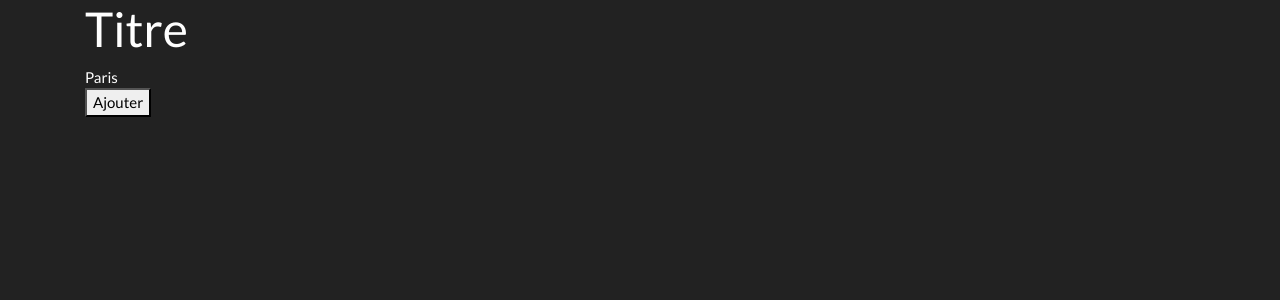
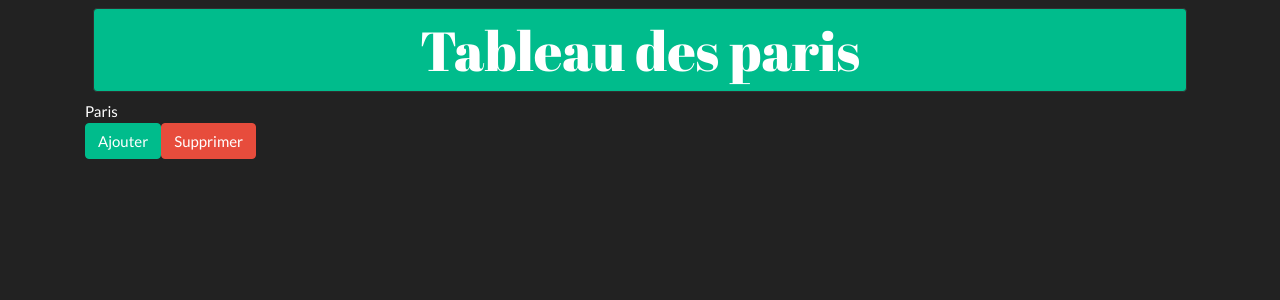
Before and after one commit to Doncle85/tableauparis, a React (Create React App) app: page / in a window 1280 px wide. Shown: the top 300 px of the page. Built offline with nearby package versions, Linux system fonts and the light colour scheme.

Commit message:
add button

```diff
--- a/public/index.html
+++ b/public/index.html
@@ -26,6 +26,7 @@
     -->
     <title>React App</title>
     <link rel="stylesheet" href="https://bootswatch.com/4/darkly/bootstrap.min.css" >
+    <link href="https://fonts.googleapis.com/css2?family=Abril+Fatface&display=swap" rel="stylesheet">
   </head>
   <body>
     <noscript>You need to enable JavaScript to run this app.</noscript>
--- a/src/App.js
+++ b/src/App.js
@@ -1,11 +1,15 @@
 import React from 'react';
+import TitreH1 from "./Components/Titres/TitreH1";
+import Bouton from "./Components/Bouton/Bouton"
 
 function App() {
   return (
    <div className="container">
-     <h1>Titre</h1>
+     <TitreH1>Tableau des paris</TitreH1>
        <div>Paris</div>
-       <button>Ajouter</button>
+       <Bouton typeBtn="btn-success" click={() => console.log("Ajouter")}>Ajouter</Bouton>
+       <Bouton typeBtn="btn-danger" click={() => console.log("Supprimer")}>Supprimer</Bouton>
+
    </div>
   );
 }
--- /dev/null
+++ b/src/Components/Bouton/Bouton.js
@@ -0,0 +1,12 @@
+import React from 'react';
+
+const bouton = (props) => {
+   const btnCss = `btn ${props.typeBtn}`//permets de definir une couleur de bouton
+   return  <button className={btnCss} onClick={props.click}/*fonction permettant d'activer le bouton*/ >
+      {props.children}
+   </button>
+    //le composant qui utilisera le bouton definira son con contenu grace à props.children
+
+};
+
+export default bouton;
--- /dev/null
+++ b/src/Components/Titres/TitreH1.js
@@ -0,0 +1,9 @@
+import React from "react";
+import classes from "./TitreH1.module.css";
+
+const titreH1 = (props) => {
+  const monCss = `${classes.policeTitre} border border-dark p-2 m-2 bg-success rounded text-center text-white`
+  return  <h1 className={monCss}>{props.children}</h1>
+};
+
+export default titreH1;
--- /dev/null
+++ b/src/Components/Titres/TitreH1.module.css
@@ -0,0 +1,8 @@
+.policeTitre{
+    font-size: 55px;
+    font-family: 'Abril Fatface', cursive;;
+}
+
+.policeTitre:hover{
+    color: black!important;
+}
```
